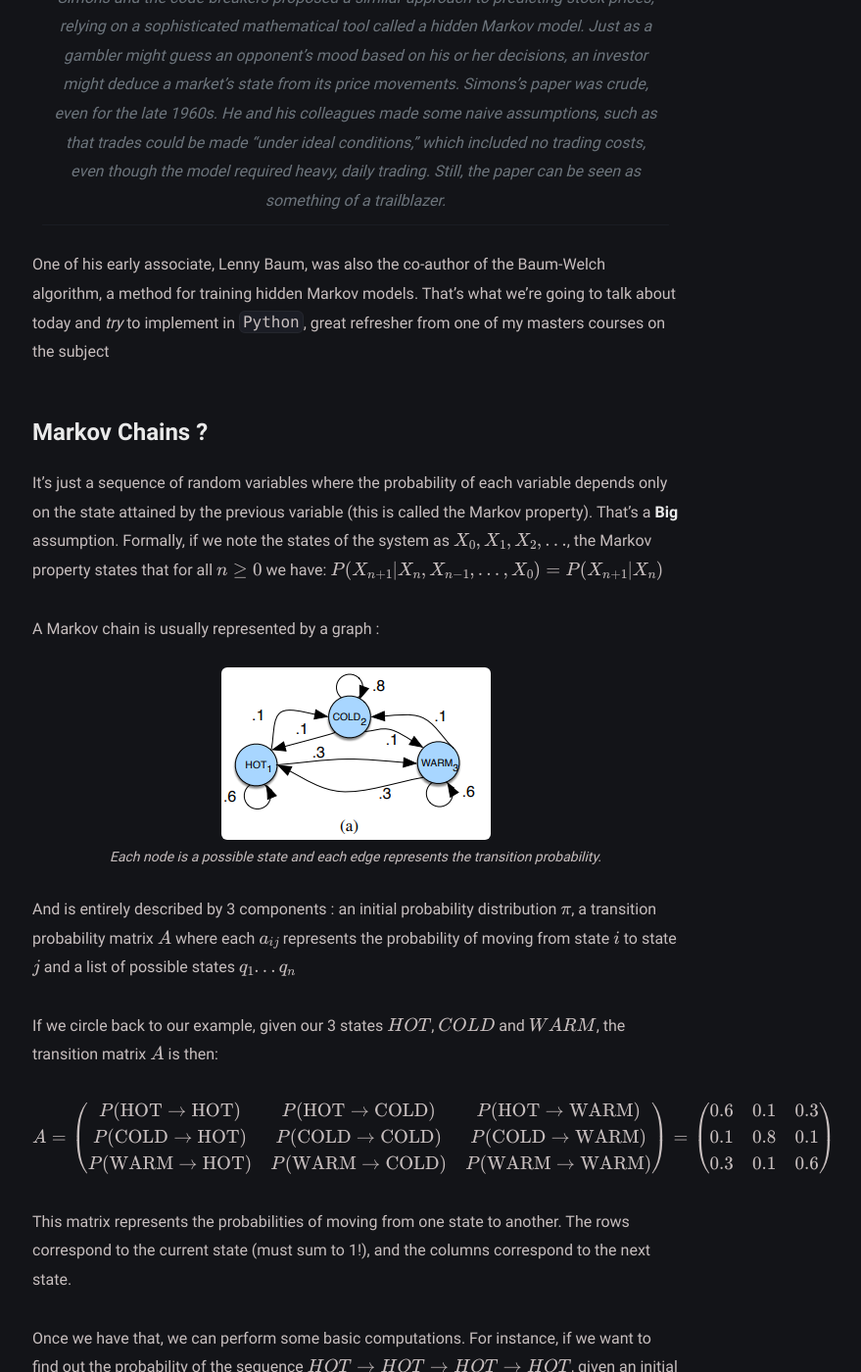
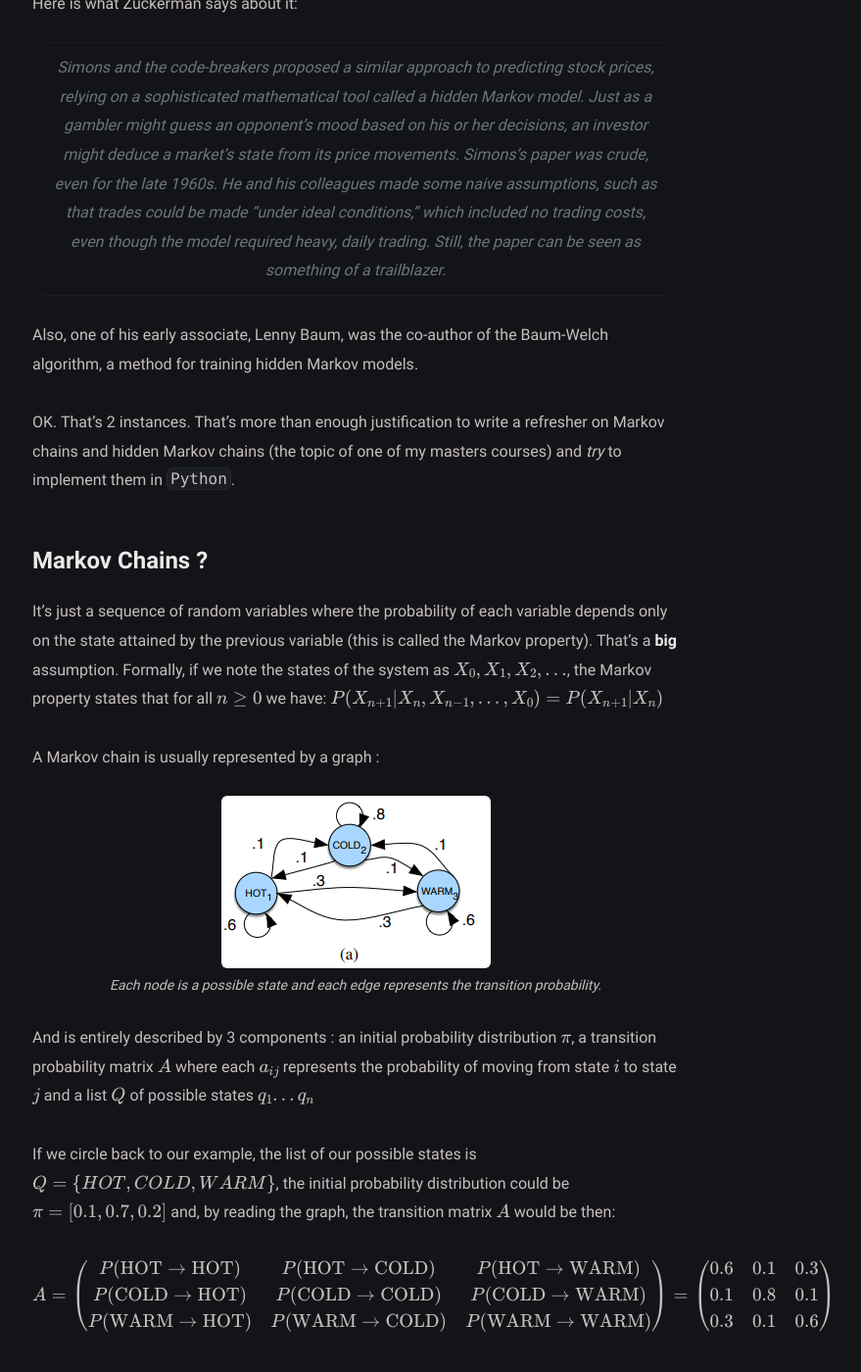
Before and after one commit to Cyril9227/cyril9227.github.io, a Jekyll site: the page built from _posts/markov-chain/2024-08-28-markov-chain.md, in a window 1280 px wide and 1400 px high, scrolled down 1121 px. Shown: the whole window at 98% size, without its empty margins (277-1156 px from the left). Built offline with Jekyll 4.4.1, drawn with Linux system fonts in a browser that asks for light colours; the table of contents is made by our own code; some of the changed text lies outside the part shown.

Commit message:
skeleton

```diff
--- a/_posts/markov-chain/2024-08-28-markov-chain.md
+++ b/_posts/markov-chain/2024-08-28-markov-chain.md
@@ -23,11 +23,14 @@
 Here is what Zuckerman says about it:
 >Simons and the code-breakers proposed a similar approach to predicting stock prices, relying on a sophisticated mathematical tool called a hidden Markov model. Just as a gambler might guess an opponent’s mood based on his or her decisions, an investor might deduce a market’s state from its price movements.  Simons’s paper was crude, even for the late 1960s. He and his colleagues made some naive assumptions, such as that trades could be made “under ideal conditions,” which included no trading costs, even though the model required heavy, daily trading. Still, the paper can be seen as something of a trailblazer.
 
-One of his early associate, Lenny Baum, was also the co-author of the Baum-Welch algorithm, a method for training hidden Markov models. That's what we're going to talk about today and _try_ to implement in `Python`, great refresher from one of my masters courses on the subject
+Also, one of his early associate, Lenny Baum, was the co-author of the Baum-Welch algorithm, a method for training hidden Markov models.<br>
+
+OK. That's 2 instances. That's more than enough justification to write a refresher on Markov chains and hidden Markov chains (the topic of one of my masters courses) and _try_ to implement them in `Python`.
+
 
 # Markov Chains ?
 
-It's just a sequence of random variables where the probability of each variable depends only on the state attained by the previous variable (this is called the Markov property). That's a **Big** assumption.
+It's just a sequence of random variables where the probability of each variable depends only on the state attained by the previous variable (this is called the Markov property). That's a **big** assumption.
 Formally, if we note the states of the system as $$X_{0}, X_{1}, X_{2}, \ldots$$, the Markov property states that for all $$n \geq 0$$ we have:
 $$P(X_{n+1} | X_{n}, X_{n-1}, \ldots, X_{0}) = P(X_{n+1}| X_{n})$$
 
@@ -40,10 +43,10 @@
 
 
 And is entirely described by 3 components : an initial probability distribution $$\pi$$, a transition probability matrix $$A$$ where each $$a_{ij}$$ represents the probability of moving from state
-$$i$$ to state $$j$$ and a list of possible states $$q_{1} ... q_{n}$$
+$$i$$ to state $$j$$ and a list $$Q$$ of possible states $$q_{1} ... q_{n}$$
 
 
-If we circle back to our example, given our 3 states $$HOT$$, $$COLD$$ and $$WARM$$, the transition matrix $$A$$ is then:
+If we circle back to our example, the list of our possible states is $$Q = \{HOT, COLD, WARM\}$$, the initial probability distribution could be $$\pi = [0.1, 0.7, 0.2]$$ and, by reading the graph, the transition matrix $$A$$ would be then:
 
 $$A = \begin{pmatrix}
 P(\text{HOT} \rightarrow \text{HOT}) & P(\text{HOT} \rightarrow \text{COLD}) & P(\text{HOT} \rightarrow \text{WARM}) \\
@@ -57,7 +60,7 @@
 
 This matrix represents the probabilities of moving from one state to another. The rows correspond to the current state (must sum to 1!), and the columns correspond to the next state.
 
-Once we have that, we can perform some basic computations. For instance, if we want to find out the probability of the sequence $$HOT \rightarrow HOT \rightarrow HOT \rightarrow HOT$$, given an initial probability distribution of $$\pi = [0.1, 0.7, 0.2]$$, that would be $$0.1 \times 0.6^{3}$$. (Initial chance to be $$HOT$$ is $$0.1$$ then once we're in the $$HOT$$ state we have $$60\%$$ chance of staying there...)
+Once we have that, we can perform some basic computations. For instance, if we want to find out the probability of the sequence $$HOT \rightarrow HOT \rightarrow HOT \rightarrow HOT$$, given our initial probability distribution $$\pi = [0.1, 0.7, 0.2]$$, that would be $$0.1 \times 0.6^{3} \approxeq 2\%$$. (Initial chance to be $$HOT$$ is $$0.1$$ then once we're in the $$HOT$$ state we have $$60\%$$ chance of staying there...)
 
 
 # Hidden Markov Chains
```
Also changed, not shown: other parts of _posts/markov-chain/2024-08-28-markov-chain.md (+1 -1 lines).
